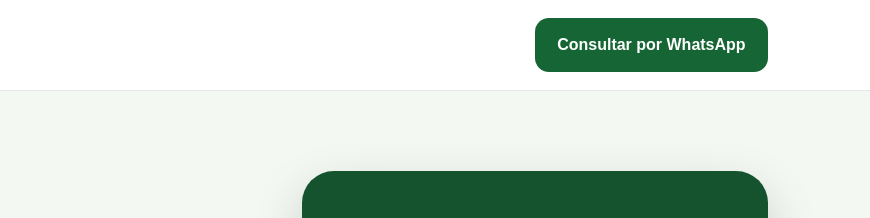
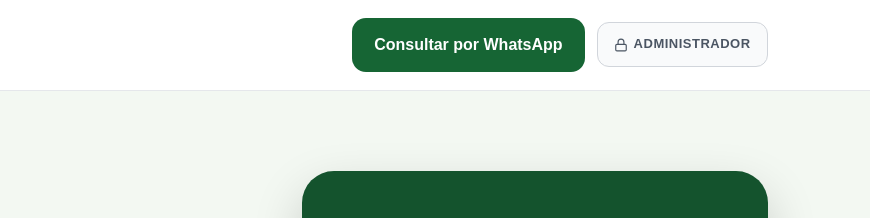
Before and after one commit to academiaclickagro-creator/pagina, a plain HTML site: page index.html in a window 1280 px wide. Shown: the top 218 px of the page, 410-1280 px from the left. Drawn offline with Linux system fonts and the light colour scheme.

Commit message:
feat: agregar boton discreto de administrador en el header

```diff
--- a/index.html
+++ b/index.html
@@ -92,8 +92,30 @@
     .logo-wrap img { height: 50px; width: auto; object-fit: contain; }
     .logo-text { font-weight: 800; color: #166534; font-size: 22px; line-height: 1.2; }
     .logo-text span { display: block; font-size: 12px; letter-spacing: 2px; text-transform: uppercase; color: #65a30d; }
-    .btn { display: inline-block; background: #166534; color: white; padding: 14px 22px; border-radius: 14px; text-decoration: none; font-weight: 700; }
+    .header-actions { display: flex; align-items: center; gap: 12px; }
+    .btn { display: inline-block; background: #166534; color: white; padding: 14px 22px; border-radius: 14px; text-decoration: none; font-weight: 700; transition: background 0.2s ease; }
     .btn:hover { background: #14532d; }
+    .btn-admin {
+      display: inline-flex;
+      align-items: center;
+      gap: 6px;
+      background: #f9fafb;
+      color: #4b5563;
+      padding: 11px 16px;
+      border: 1px solid #d1d5db;
+      border-radius: 12px;
+      text-decoration: none;
+      font-size: 13px;
+      font-weight: 600;
+      letter-spacing: 0.5px;
+      transition: all 0.2s ease;
+    }
+    .btn-admin:hover {
+      background: #f3f4f6;
+      color: #111827;
+      border-color: #9ca3af;
+      box-shadow: 0 2px 4px rgba(0,0,0,0.05);
+    }
     .hero { display: grid; grid-template-columns: 1.1fr .9fr; gap: 40px; padding: 80px 8%; align-items: center; }
     .badge { display: inline-block; background: #dcfce7; color: #166534; padding: 8px 14px; border-radius: 999px; font-weight: 700; margin-bottom: 20px; }
     h1 { font-size: 48px; line-height: 1.1; margin-bottom: 24px; }
@@ -120,6 +142,7 @@
     /* ── Responsive ── */
     @media (max-width: 900px) {
       header { flex-direction: column; gap: 14px; text-align: center; }
+      .header-actions { justify-content: center; flex-wrap: wrap; }
       .hero { grid-template-columns: 1fr; padding-top: 50px; }
       h1 { font-size: 36px; }
       h2 { font-size: 28px; }
@@ -140,7 +163,16 @@
       <span>Academia de Educación</span>
     </div>
   </div>
-  <a class="btn" href="https://wa.me/1123663993" target="_blank" rel="noopener noreferrer" aria-label="Consultar por WhatsApp a Academia Click Agro">Consultar por WhatsApp</a>
+  <div class="header-actions">
+    <a class="btn" href="https://wa.me/1123663993" target="_blank" rel="noopener noreferrer" aria-label="Consultar por WhatsApp a Academia Click Agro">Consultar por WhatsApp</a>
+    <a class="btn-admin" href="#admin" aria-label="Acceso Administrador">
+      <svg width="14" height="14" viewBox="0 0 24 24" fill="none" stroke="currentColor" stroke-width="2" stroke-linecap="round" stroke-linejoin="round" aria-hidden="true">
+        <rect x="3" y="11" width="18" height="11" rx="2" ry="2"></rect>
+        <path d="M7 11V7a5 5 0 0 1 10 0v4"></path>
+      </svg>
+      ADMINISTRADOR
+    </a>
+  </div>
 </header>
 
 <main id="contenido-principal">
```
